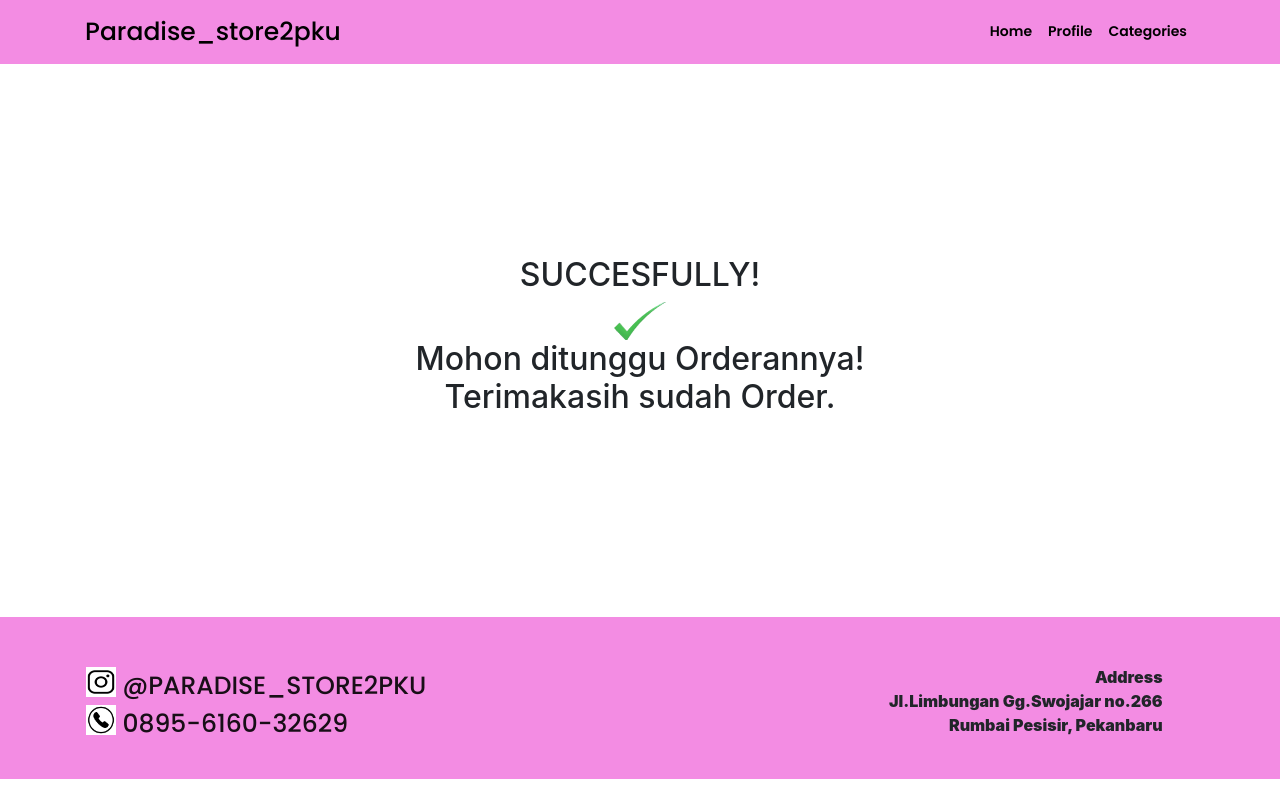
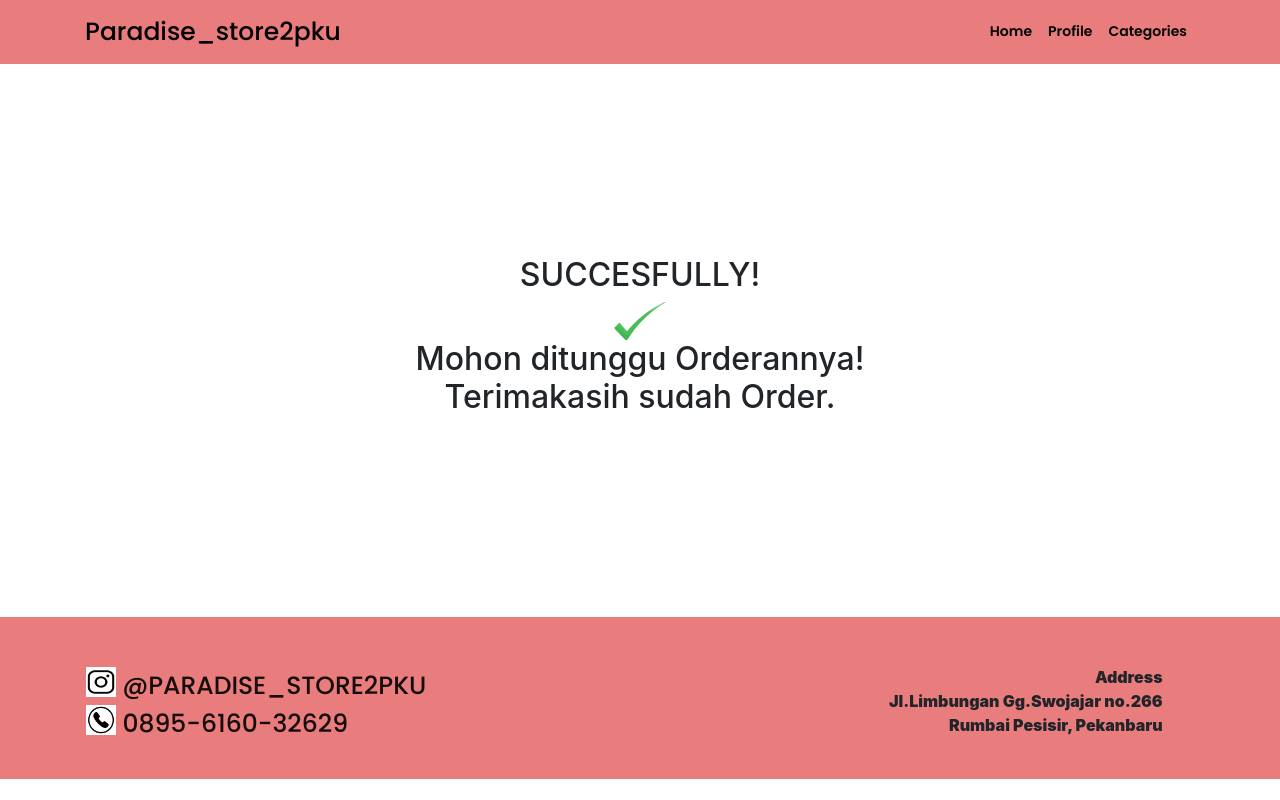
Before and after one commit to rianirizkimarlisa/Paradisestore2pku-Rianirizkimarlisa, a plain HTML site: page Succes_Order.html in a window 1280 px wide. Drawn offline with nearby package versions, Linux system fonts and the light colour scheme.

Commit message:
Update Succes_Order.html

```diff
--- a/Succes_Order.html
+++ b/Succes_Order.html
@@ -19,7 +19,7 @@
 
     <!--Header-->
     <header>
-      <nav class="navbar navbar-expand-lg" style="background-color: #F38CE3">
+      <nav class="navbar navbar-expand-lg" style="background-color: rgb(233, 124, 124)">
        <div class="container">
         <a class="navbar-brand" style="color: black" href="#">Paradise_store2pku</a>
         <button class="navbar-toggler" type="button" data-toggle="collapse" data-target="#navbarNav" aria-controls="navbarNav" aria-expanded="false" aria-label="Toggle navigation">
@@ -50,12 +50,12 @@
      </div>
      <br><br><br><b><br><br><br><br><b><br>
 
-      <div class="container-fluid" style="background-color: #F38CE3">
+      <div class="container-fluid" style="background-color: rgb(233, 124, 124)">
         <div class="container">
           <!-- Stack the columns on mobile by making one full-width and the other half-width -->
           <div class="row">
 
-        <nav class="navbar navbar-light " style="background-color: #F38CE3">
+        <nav class="navbar navbar-light " style="background-color: rgb(233, 124, 124)">
           <a class="navbar-brand" href="#">
             <br>
             <img src="frontend/img/IG 2 5.png" width="30" height="30" class="d-inline-block align-top" alt="">
```
